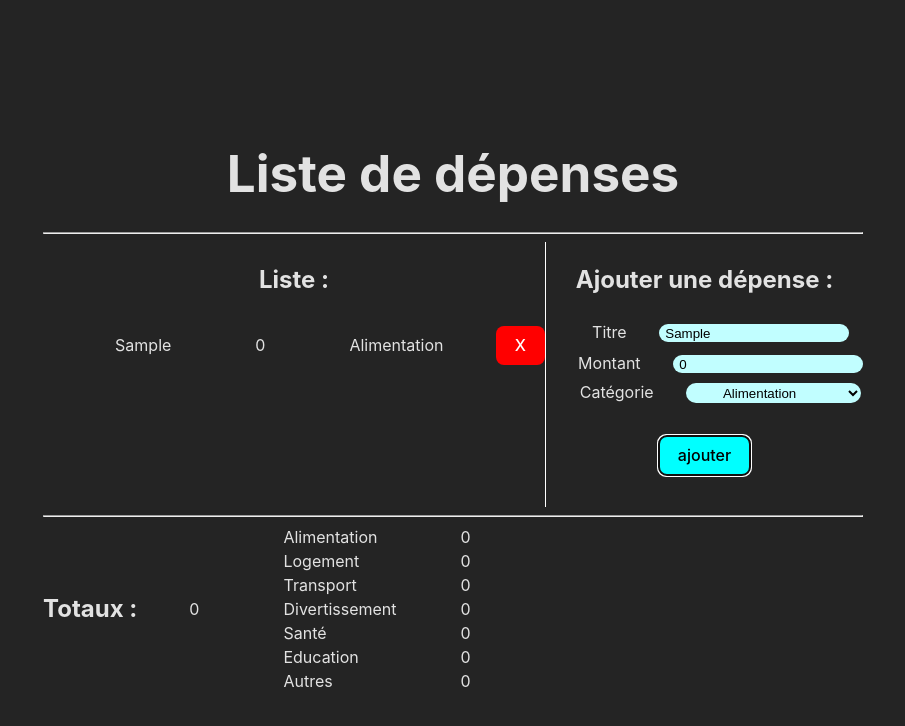
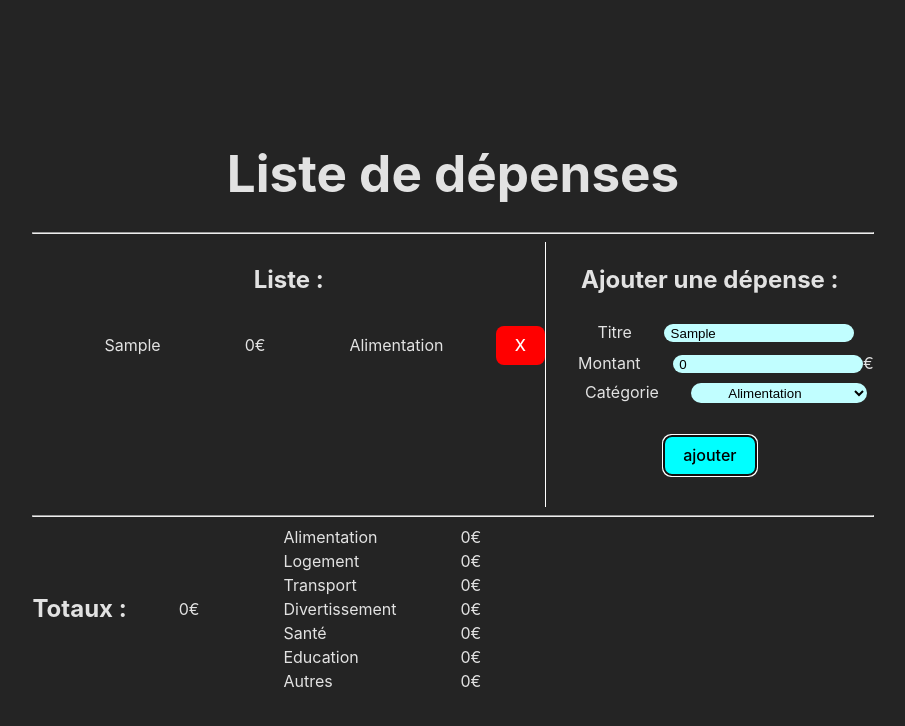
Before and after one commit to sylvainflt/evaluationReact2306, a React (Vite) app: page / in a window 1280 px wide. Both pictures are taken after typing "Sample" into the empty fields and a click on the button "ajouter". Shown: the top 726 px of the page, without its empty margins (187-1092 px from the left). Built offline with nearby package versions, Linux system fonts and the light colour scheme.

Commit message:
ajout du sigle euro

```diff
--- a/src/component/AjoutDepense/index.jsx
+++ b/src/component/AjoutDepense/index.jsx
@@ -30,7 +30,7 @@ function AjoutDepense () {
 
             <div>
                 <span>Montant</span>
-                <input value={montant} onChange={handleChangeMontant} />
+                <input value={montant} onChange={handleChangeMontant} />€
             </div>
 
             <div>
--- a/src/component/Depense/index.jsx
+++ b/src/component/Depense/index.jsx
@@ -10,7 +10,7 @@ function Depense ({value}) {
         <li>
             <div className="depense">
                 <span>{titre}</span>
-                <span>{montant}</span>
+                <span>{montant}€</span>
                 <span>{categorie}</span>
 
                 <button className="listButton" onClick={() => dispatch({type: 'removeItem', payload: value})}>X</button>
--- a/src/component/ListeDepense/index.jsx
+++ b/src/component/ListeDepense/index.jsx
@@ -33,7 +33,7 @@ function ListeDepense () {
             <hr/>
             <div className="depense">
                 <h2>Totaux : </h2>
-                <span>{state.totalExpenses}</span>
+                <span>{state.totalExpenses}€</span>
 
                 <div>
 
@@ -43,18 +43,13 @@ function ListeDepense () {
                             (item, key) =>
                                 <div key={key} className="sousTotal">
                                     <span>{item}</span>
-                                    <span>{state.categoryExpenses[item]}</span>
+                                    <span>{state.categoryExpenses[item]}€</span>
                                 </div>
                         )
-
 
                     }
 
                 </div>
-
-
-
-
             </div>
         </div>
     )
```
